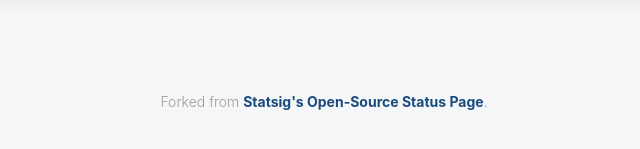
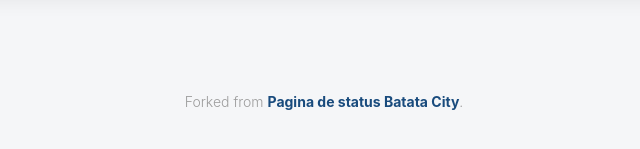
Before and after one commit to NyKu-Hatsune/status, a plain HTML site: page index.html in a window 1280 px wide. Shown: the part 239-388 px from the top of the page, without its empty margins (316-956 px from the left). Drawn offline with Linux system fonts and the light colour scheme; no server answers.

Commit message:
Update index.html

```diff
--- a/index.html
+++ b/index.html
@@ -45,7 +45,7 @@
     <footer>
       Forked from
       <a href="https://github.com/statsig-io/statuspage/"
-        >Statsig's Open-Source Status Page</a
+        >Pagina de status Batata City</a
       >.
     </footer>
   </body>
```
